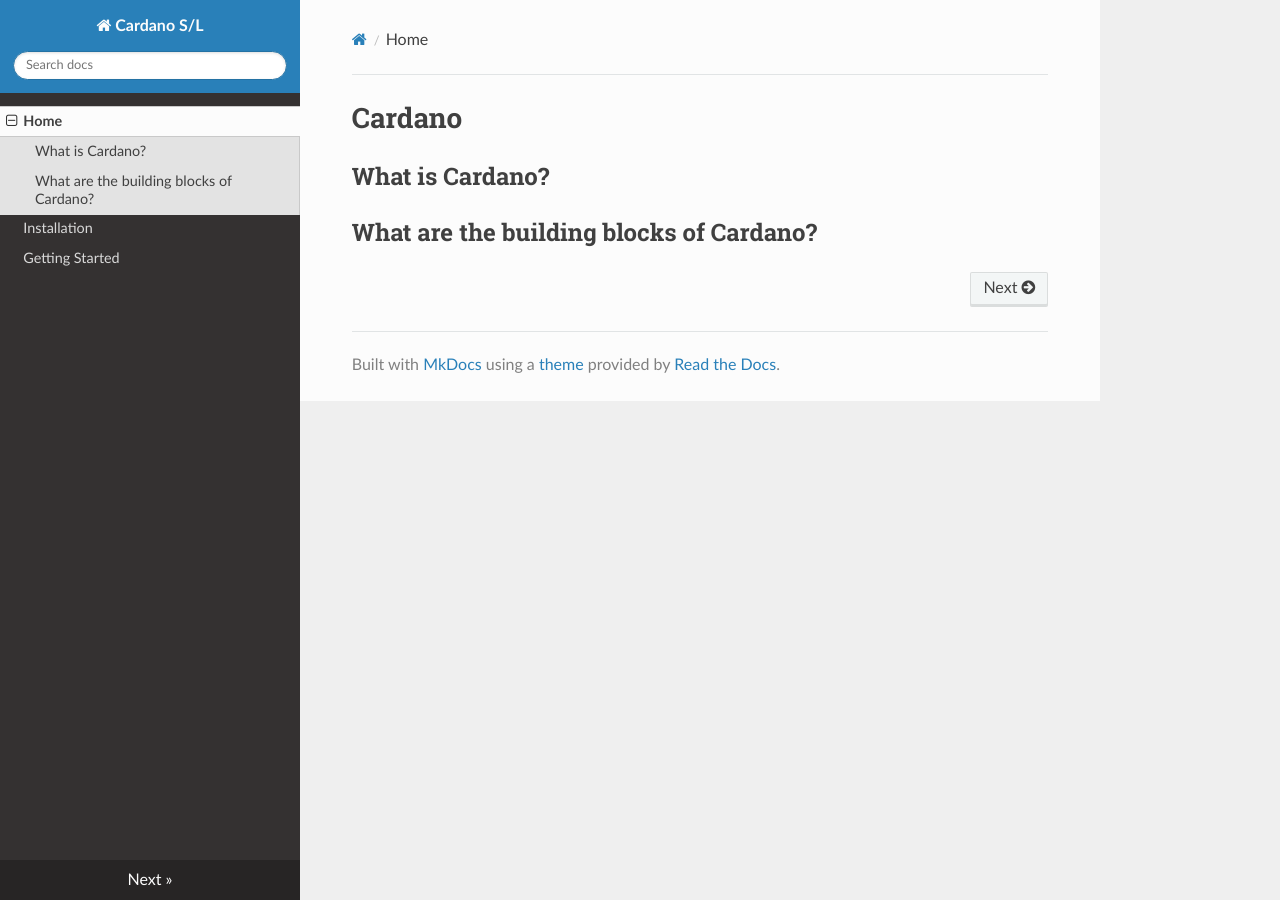
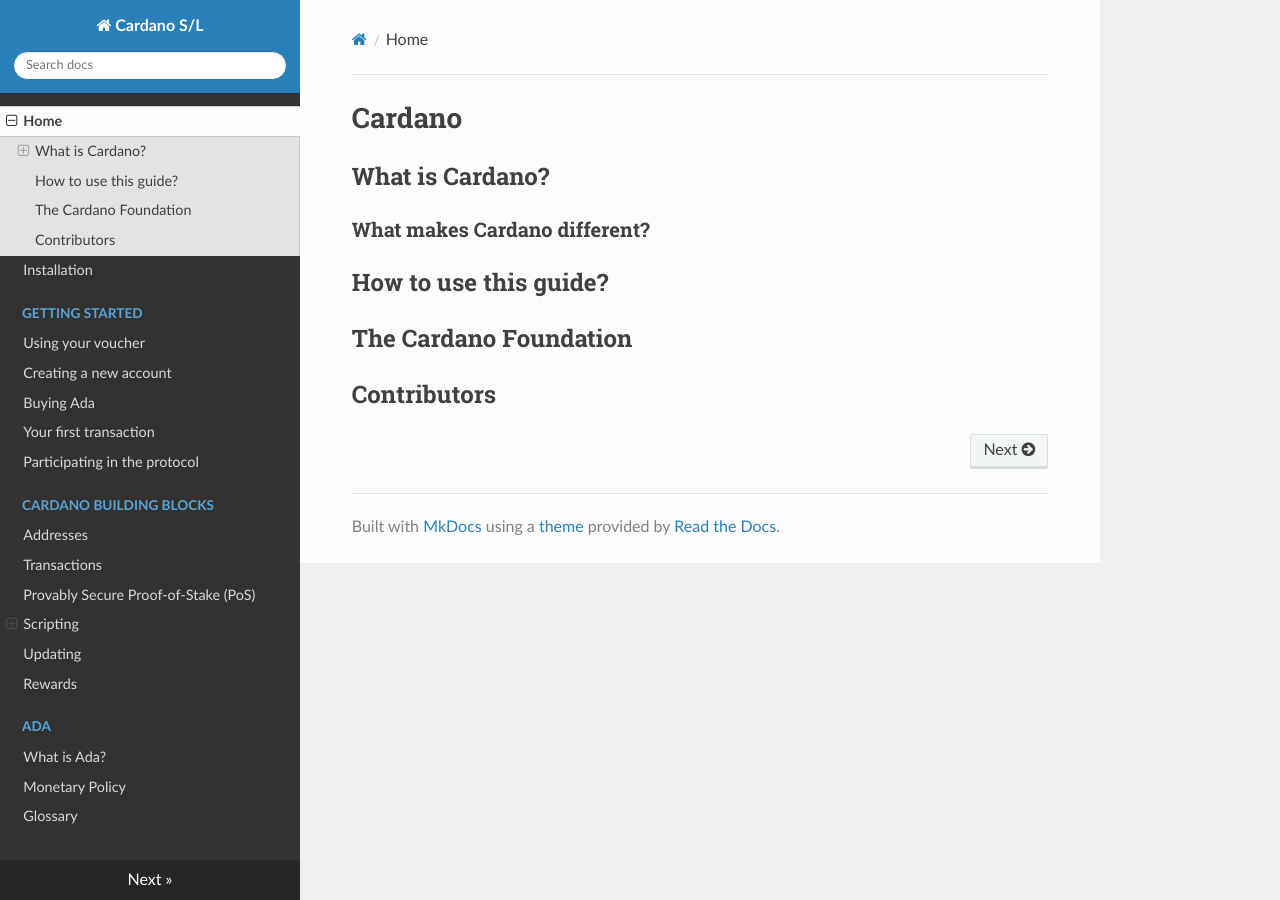
Before and after one commit to input-output-hk/cardano-docs, an MkDocs documentation site: the page built from docs/index.md, in a window 1280 px wide. Built offline with MkDocs 1.6.1, drawn with Linux system fonts in a browser that asks for light colours; nearby versions of some CDN libraries; old or Windows-style settings are respelled for this version of MkDocs.

Commit message:
initial ToC

```diff
--- a/docs/index.md
+++ b/docs/index.md
@@ -2,4 +2,10 @@
 
 ## What is Cardano?
 
-## What are the building blocks of Cardano?
+### What makes Cardano different?
+
+## How to use this guide?
+
+## The Cardano Foundation
+
+## Contributors
--- a/mkdocs.yml
+++ b/mkdocs.yml
@@ -1,9 +1,55 @@
 site_name: Cardano S/L
 theme: readthedocs
 pages:
+    # Index page where we explain what is Cardano, how to use the guide,
+    # and what the Cardano Foundation is
     - Home: index.md
+    # Go straight into downloading the official software,
+    # mainly the wallet and the client for all major OS
     - Installation: installation.md
-    - Getting Started: getting_started.md
+    # Menu for people getting started
+    - Getting Started:
+        # Simple explanations for voucher holders
+        - Using your voucher: getting-started/using-vouchers.md
+        # Simple explanations for people who want to join the system
+        - Creating a new account: getting-started/new-account.md
+        # Introduction for people who want to buy Ada (because Ada is explained
+        # later on, this should link to that)
+        - Buying Ada: getting-started/buying-ada.md
+        # Demonstrate how to generate a transaction (because addresses are
+        # explained later on, this should link to that)
+        - Your first transaction: getting-started/first-transaction.md
+        # Explain how to participate in the protocol and the rewards for
+        # doing so
+        - Participating in the protocol: getting-started/participating.md
+    # Menu for the design choices taken in Cardano
+    - Cardano building blocks:
+        # Explain address format and types
+        - Addresses: cardano/addresses.md
+        # Explain the concept and the contruction of a transaction
+        - Transactions: cardano/transactions.md
+        # Explain (briefly) and link to PoS, and why it's important
+        - Provably Secure Proof-of-Stake (PoS): cardano/proof-of-stake.md
+        # Menu for Plutus
+        - Scripting:
+            # Intro to why one would use Plutus
+            - Introduction: cardano/plutus/introduction.md
+            # Explain how Plutus types work
+            - Types: cardano/plutus/types.md
+            # Show some usage examples of Plutus
+            - Examples: cardano/plutus/examples.md
+        # Explain the update mechanism
+        - Updating: cardano/updating.md
+        # Explain the reward system
+        - Rewards: cardano/rewards.md
+    # Menu for Ada
+    - Ada:
+        # Explain what Ada is and its divisibility
+        - What is Ada?: ada/what-is-ada.md
+        # Explain the Monetary Policy
+        - Monetary Policy: ada/monetary-policy.md
+    # Definitions of all terms used in the documentation
+    - Glossary: glossary.md
 markdown_extensions:
     - toc:
         permalink: True
```
Also changed, not shown: docs/ada/monetary-policy.md (added), docs/ada/what-is-ada.md (added), docs/cardano/addresses.md (added), docs/cardano/plutus/examples.md (added), docs/cardano/plutus/introduction.md (added), docs/cardano/plutus/types.md (added), docs/cardano/proof-of-stake.md (added), docs/cardano/rewards.md (added), docs/cardano/transactions.md (added), docs/cardano/updating.md (added), docs/getting-started/buying-ada.md (added), docs/getting-started/first-transaction.md (added), docs/getting-started/new-account.md (added), docs/getting-started/participating.md (added), 2 more files.
